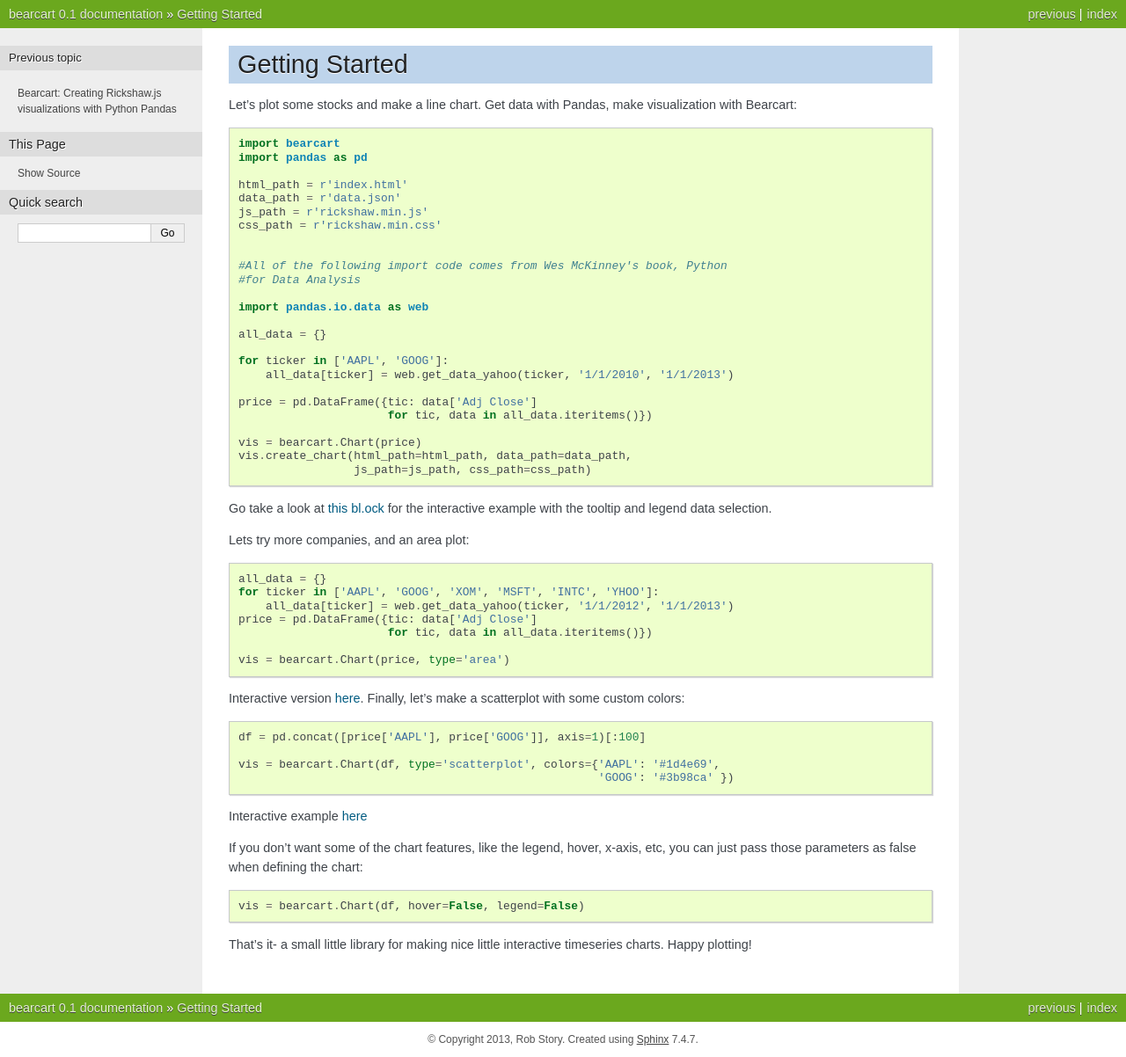
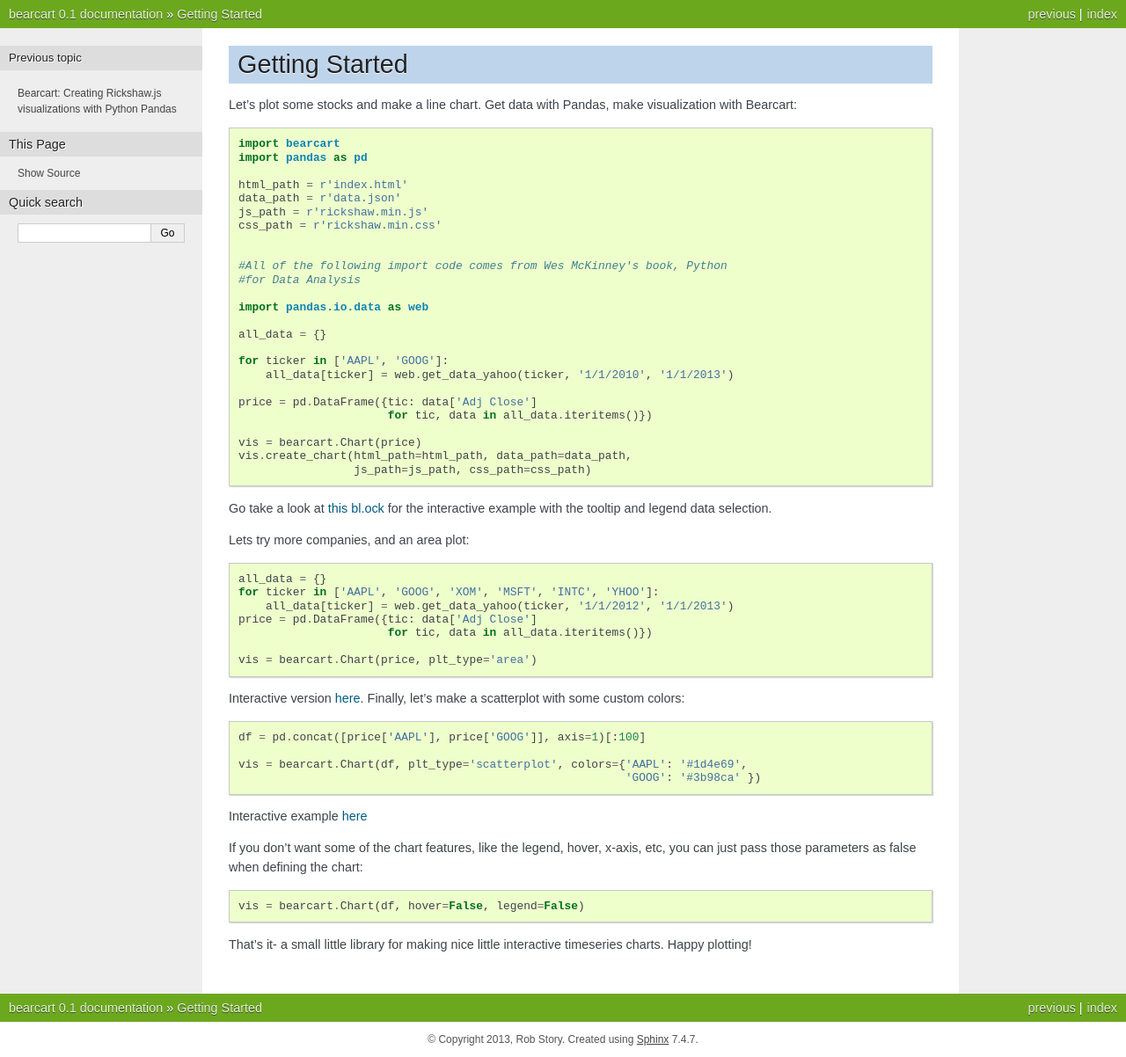
Before and after one commit to wrobstory/bearcart, a Sphinx documentation site: the page built from docs/gettingstarted.rst, in a window 1280 px wide. Shown: the whole page at 88% size. Built offline with Sphinx 7.4.7, drawn with Linux system fonts in a browser that asks for light colours.

```diff
--- a/docs/gettingstarted.rst
+++ b/docs/gettingstarted.rst
@@ -40,14 +40,14 @@
     price = pd.DataFrame({tic: data['Adj Close']
                           for tic, data in all_data.iteritems()})
 
-    vis = bearcart.Chart(price, type='area')
+    vis = bearcart.Chart(price, plt_type='area')
 
 Interactive version `here <http://bl.ocks.org/wrobstory/5523345>`_. Finally, let's make a scatterplot with some custom colors::
 
     df = pd.concat([price['AAPL'], price['GOOG']], axis=1)[:100]
 
-    vis = bearcart.Chart(df, type='scatterplot', colors={'AAPL': '#1d4e69',
-                                                         'GOOG': '#3b98ca' })
+    vis = bearcart.Chart(df, plt_type='scatterplot', colors={'AAPL': '#1d4e69',
+                                                             'GOOG': '#3b98ca' })
 
 Interactive example `here <http://bl.ocks.org/wrobstory/5523361>`_
 
--- a/setup.py
+++ b/setup.py
@@ -7,7 +7,7 @@
 
 setup(
     name='bearcart',
-    version='0.1.0',
+    version='0.1.1',
     description='Python Pandas + Rickshaw.js = BearCart',
     author='Rob Story',
     author_email='wrobstory@gmail.com',
```
Also changed, not shown: 11 other files.
